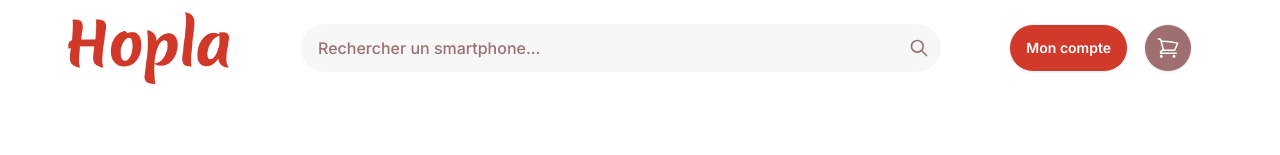
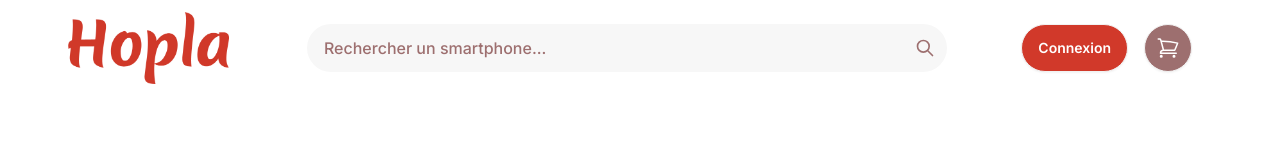
Before and after one commit to bastianfbr-si-web/projet_fabre_bastian, an Angular app in the folder frontend/: page / in a window 1280 px wide. Shown: the top 155 px of the page. Built offline with nearby package versions, Linux system fonts and the light colour scheme.

Commit message:
feat(header): :sparkles: add routerLink to /inscrire

```diff
--- a/frontend/src/app/common/header/header.component.html
+++ b/frontend/src/app/common/header/header.component.html
@@ -13,7 +13,7 @@
     </div>
   </div>
   <div class="navbar-end gap-4 lg:w-auto mr-20">
-    <a class="btn bg-primary text-white rounded-full font-inter">Mon compte</a>
+    <a class="btn bg-primary text-white rounded-full font-inter" routerLink="/inscrire">Connexion</a>
     <a class="btn bg-secondary text-white btn-circle">
       <svg xmlns="http://www.w3.org/2000/svg" fill="none" viewBox="0 0 24 24" stroke-width="1.5" stroke="currentColor" class="w-6 h-6">
         <path stroke-linecap="round" stroke-linejoin="round" d="M2.25 3h1.386c.51 0 .955.343 1.087.835l.383 1.437M7.5 14.25a3 3 0 0 0-3 3h15.75m-12.75-3h11.218c1.121-2.3 2.1-4.684 2.924-7.138a60.114 60.114 0 0 0-16.536-1.84M7.5 14.25 5.106 5.272M6 20.25a.75.75 0 1 1-1.5 0 .75.75 0 0 1 1.5 0Zm12.75 0a.75.75 0 1 1-1.5 0 .75.75 0 0 1 1.5 0Z" />
--- a/frontend/src/app/common/header/header.component.ts
+++ b/frontend/src/app/common/header/header.component.ts
@@ -1,9 +1,10 @@
 import { Component } from '@angular/core';
+import { RouterLink } from '@angular/router';
 
 @Component({
   selector: 'app-header',
   standalone: true,
-  imports: [],
+  imports: [RouterLink],
   templateUrl: './header.component.html',
   styleUrl: './header.component.css'
 })
```
